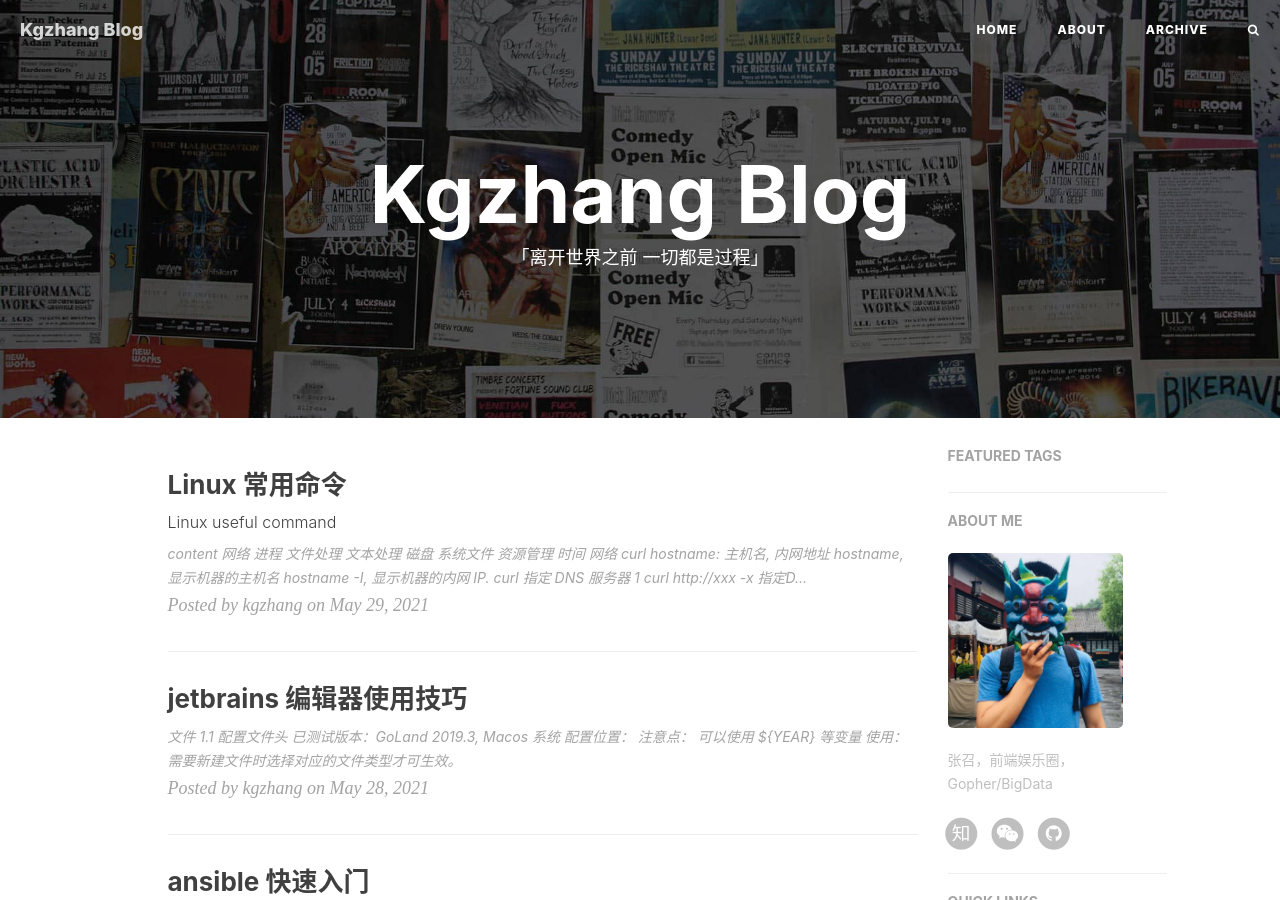
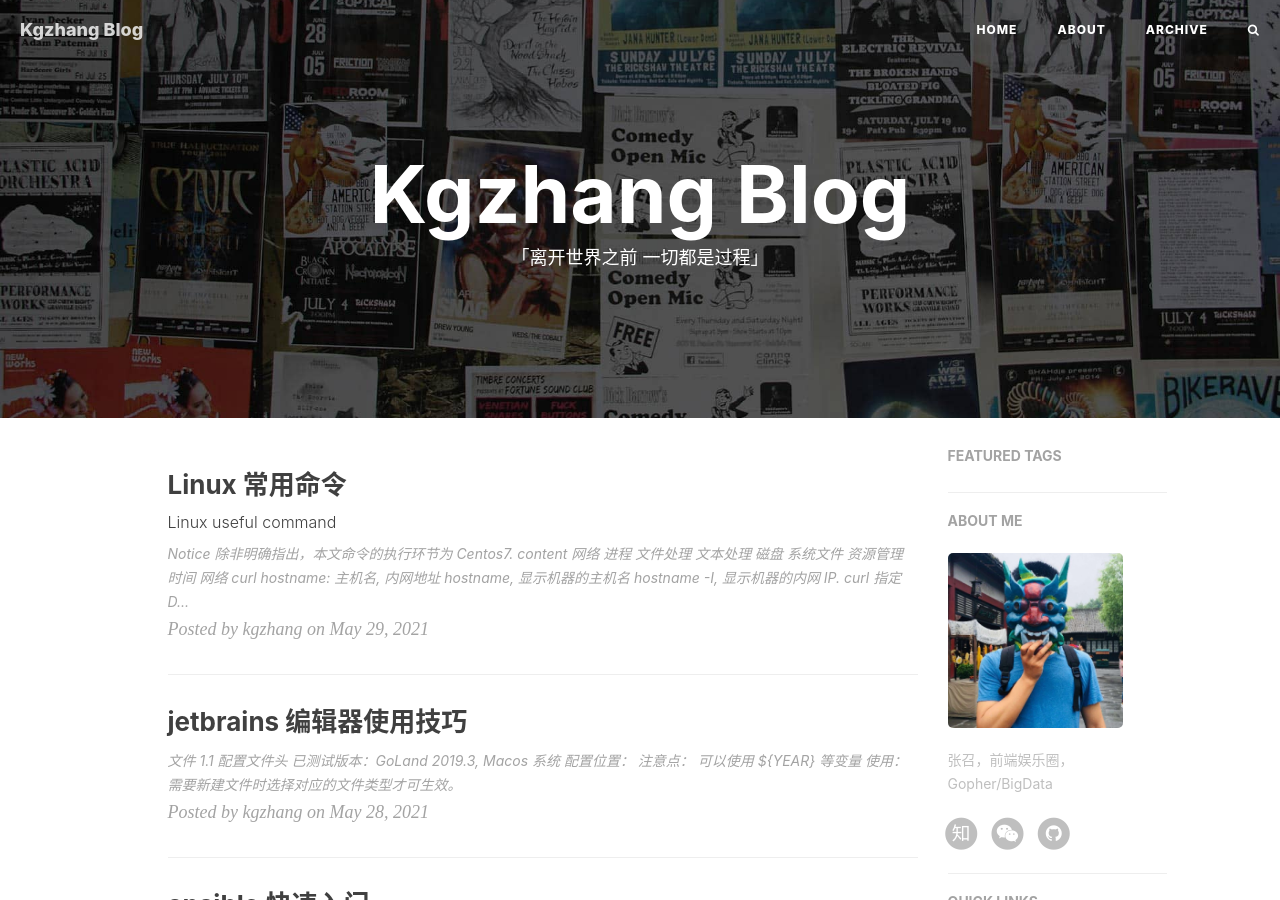
Before and after one commit to kougazhang/oom, a Jekyll site: the page built from index.html, in a window 1280 px wide and 900 px high. Built offline with Jekyll 4.4.1, drawn with Linux system fonts in a browser that asks for light colours; nearby versions of some CDN libraries; the list of posts is cut into pages by our own code; comment, search, counter and statistics services are not loaded; part of the change alters nothing that is shown.

Commit message:
update linux command

````diff
--- a/_posts/2021-05-29-linux-command.md
+++ b/_posts/2021-05-29-linux-command.md
@@ -9,6 +9,9 @@ header-style: text
 tags:
   - linux
 ---
+
+## Notice
+除非明确指出，本文命令的执行环节为 Centos7.
 
 ## content
 + [网络](#网络)
@@ -385,23 +388,42 @@ wc -l, 统计出现的行
 
 ### crontab: 定时任务
 
-+ crontab 定时的语法很奇怪, 可以到在线网站上进行配置.
+**配置时间**
+crontab 定时的语法很奇怪, 可以到在线网站上进行配置.
+
+**常用命令**
 + 编辑定时任务项: crontab -e
 + 列出当前 crontab 计划: crontab -l
 + 查看执行记录: tail -f /var/log/cron
-+ 查看 crontab 执行任务的日志: tail -f /var/spool/mail/root
++ 查看 crontab 执行任务的日志, 这个不一定会有: tail -f /var/spool/mail/root
 
-**踩坑**
+**记录日志**
+程序要自己写日志，便于后期排查问题。
 
-非系统命令需要写出它的绝对路径.
+最简单的方法：
+```shell script
+# 注意 >> 添加符号
+# 2>&1 是要把标准输出和标准错误都统一输出到一个文件.
+* * * * * find $YouPath -type f -mtime +10 -exec rm -f {} \; >> /disk/ssd1/crontab-log 2>&1
+```
 
-脚本能运行成功, 不代表在 crontab 下一定会执行成功. 比如 hdfs 这个命令在 shell 下可以正常调用, 但是 crontab 执行时就会抛出找不到该命令之类的异常, 需要写出 hdfs 的绝对路径才能执行成功.
+**踩坑: 一定要调试**
+
++ 非系统命令需要写出它的绝对路径.
+
++ 脚本能运行成功, 不代表在 crontab 下一定会执行成功.
+
+比如 hdfs 这个命令在 shell 下可以正常调用, 但是 crontab 执行时就会抛出找不到该命令之类的异常, 需要写出 hdfs 的绝对路径才能执行成功.
+
+比如 `find $YouPath -type f -mtime +10 -exec rm -f` 在命令行下可以执行，但是在 crontab 中需要加 `\;`, 即：
+```shell script
+* * * * * find $YouPath -type f -mtime +10 -exec rm -f {} \; >> /disk/ssd1/crontab-log 2>&1
+```
 
 **排查 crontab 任务没有执行的原因:**
-
 + 查看执行记录: tail -f /var/log/cron
-  + 如果日志显示任务执行了但是没生效, 应该是程序问题, `查看 crontab 执行任务的日志: tail -f /var/spool/mail/root` , 执行日志中应该有具体错误的原因.
-  + 如果日志显示任务根本没执行:
-    + 排查配置是否正确, 可以找个在线网站校验一下.
++ 如果日志显示任务执行了但是没生效, 应该是程序问题, `查看 crontab 执行任务的日志: tail -f /var/spool/mail/root` , 执行日志中应该有具体错误的原因.
++ 如果日志显示任务根本没执行:
+    + 排查时间配置是否正确, 可以找个在线网站校验一下.
     + `ps -ef|grep cron` , 排查 crontab 程序是否正常运行.
-      + `/sbin/service cron start`, centos6 启动 crontab
+    + `/sbin/service cron start`, centos6 启动 crontab
````
